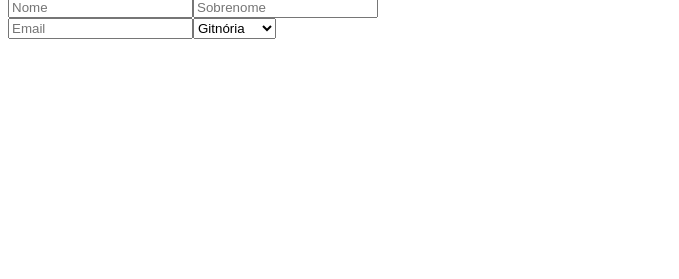
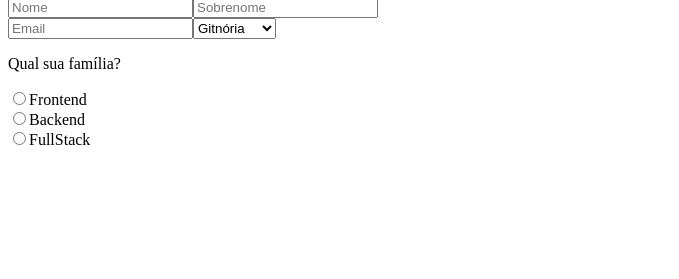
Before and after one commit to lramos33/project-trybewarts, a plain HTML site: page index.html in a window 1280 px wide. Shown: the part 260-539 px from the top of the page, 0-679 px from the left. Drawn offline with Linux system fonts and the light colour scheme.

Commit message:
requisito 12

```diff
--- a/index.html
+++ b/index.html
@@ -33,10 +33,20 @@
           <option id="pytherina-house" value="Pytherina">Pytherina</option>
         </select>
       </div>
+      <div id="section-family">
+        <p id="label-family">Qual sua família?</p>
+        <label for="frontend">
+          <input type="radio" id="frontend" name="family" value="Frontend">Frontend
+        </label>
 
+        <label for="backend">
+          <input type="radio" id="backend" name="family" value="Backend">Backend
+        </label>
 
-
-
+        <label for="fullstack">
+          <input type="radio" id="fullstack" name="family" value="FullStack">FullStack
+        </label>
+      </div>
     </form>
     <img id="trybewarts-forms-logo" src="images/trybewarts-colored.svg" alt="Logo TrybeWarts">
   </main>
--- a/style.css
+++ b/style.css
@@ -30,3 +30,8 @@
 #section-house-email {
   display: flex;
 }
+
+#section-family {
+  display: flex;
+  flex-direction: column;
+}
```
